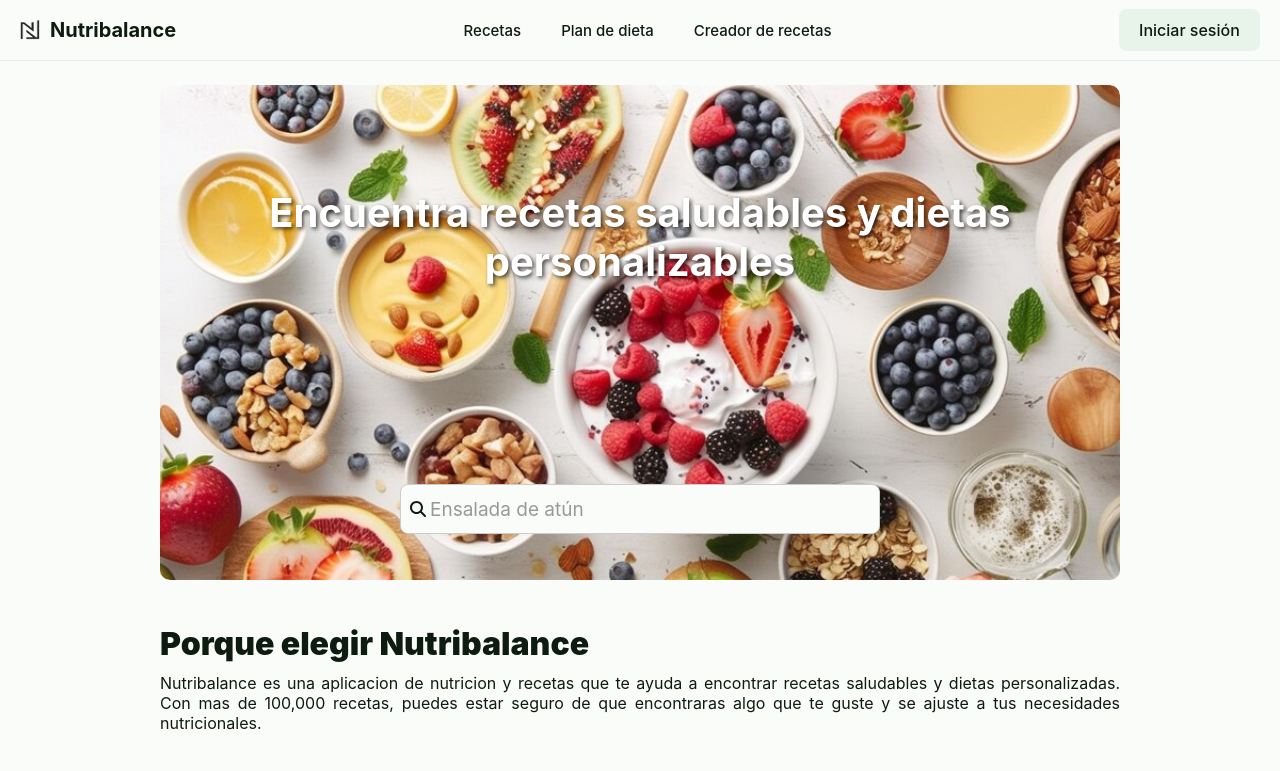
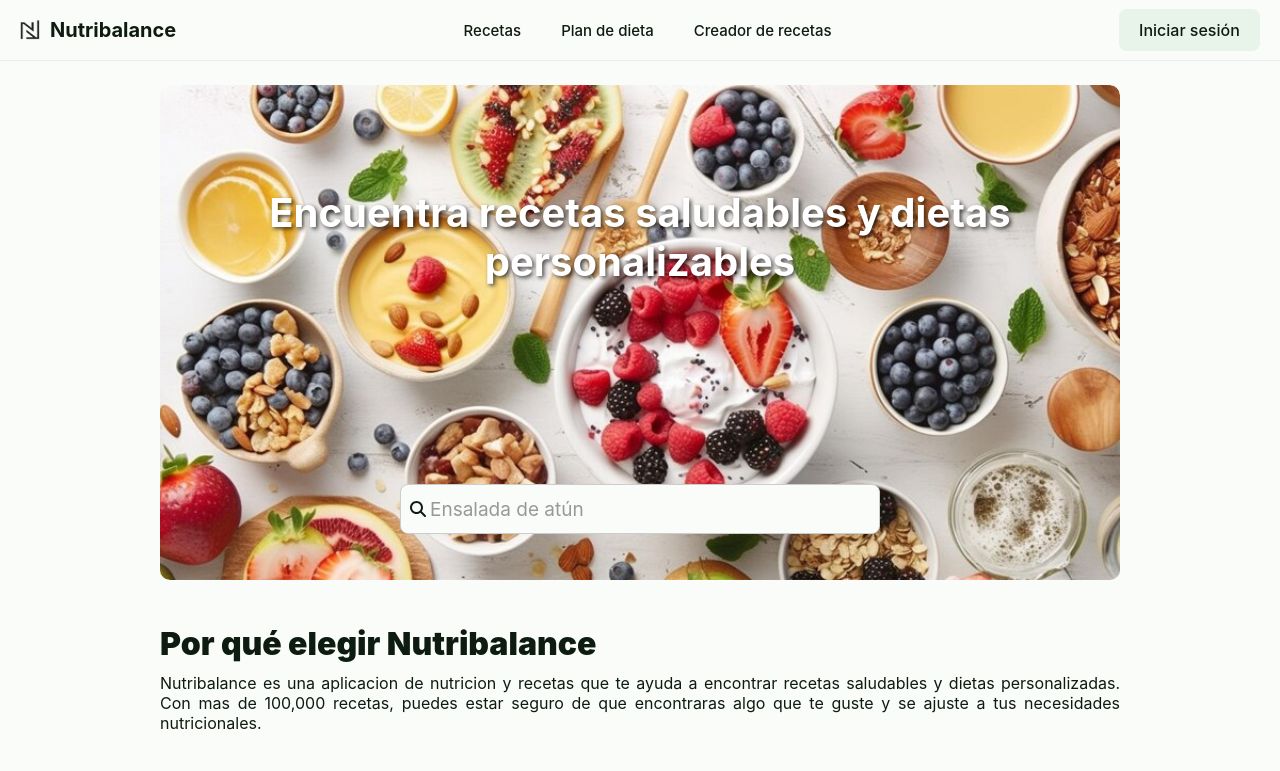
Before and after one commit to Squid6699/nutribalance-pw, a React (Vite) app in the folder frontend/: page / in a window 1280 px wide. Shown: the top 771 px of the page. Built offline with nearby package versions, Linux system fonts and the light colour scheme; no server answers.

Commit message:
fix text

```diff
--- a/frontend/src/pages/Home.tsx
+++ b/frontend/src/pages/Home.tsx
@@ -38,7 +38,7 @@ function Home() {
             </div>
 
             <section className="container-why">
-                <span className="why-title">Porque elegir Nutribalance</span>
+                <span className="why-title">Por qué elegir Nutribalance</span>
                 <span className="why-body">
                     Nutribalance es una aplicacion de nutricion y recetas que te ayuda a encontrar recetas
                     saludables y dietas personalizadas. Con mas de 100,000 recetas, puedes estar seguro de
```
